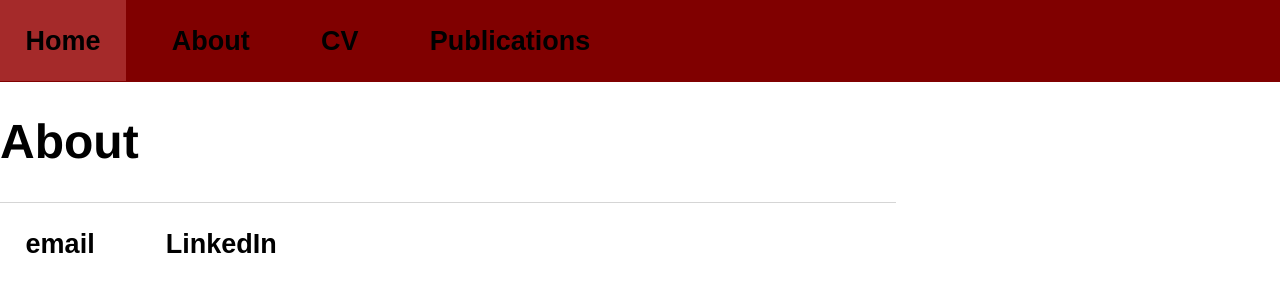
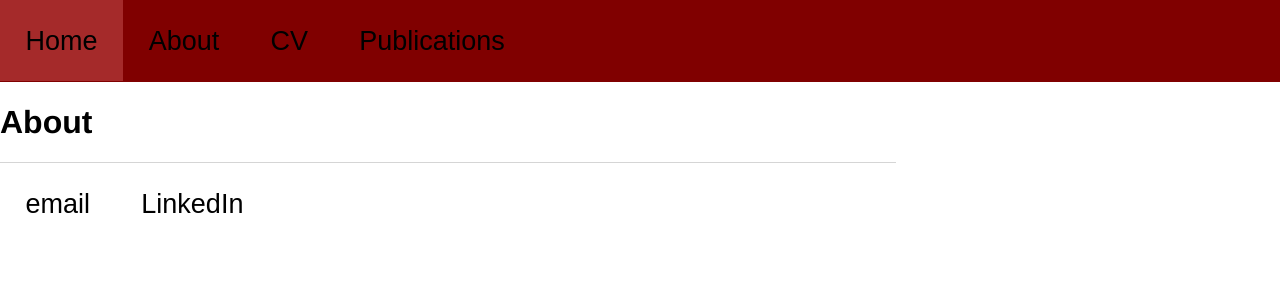
Before and after one commit to avacutler/----, a Jekyll site: the page built from about/index.html, in a window 1280 px wide. Shown: the top 300 px of the page. Built offline with Jekyll 4.4.1, drawn with Linux system fonts in a browser that asks for light colours; nearby versions of some CDN libraries; library files that are not in the unit come from our copies.

Commit message:
Update main.css

```diff
--- a/css/main.css
+++ b/css/main.css
@@ -4,20 +4,7 @@
     width: 70%;
 }
 
-/* nav footer */
-
-nav ul, footer ul {
-    font-family:'Helvetica', 'Arial', 'Sans-Serif';
-    padding: 0px;
-    list-style: none;
-    font-weight: bold;
-}
-nav ul li, footer ul li {
-    display: inline;
-    margin-right: 20px;
-}
-
-/* nav upper bar */
+/* nav */
 
 li{
   list-style-type: none;
@@ -92,12 +79,12 @@
 
 
 h1 {
-    font-size: 3em;
+    font-size: 2em;
     font-family:'Helvetica', 'Arial', 'Sans-Serif';
 }
 p {
-    font-size: 1.5em;
-    line-height: 1.4em;
+    font-size: 1em;
+    line-height: 1.2em;
     color: #333;
 }
 footer {
```
